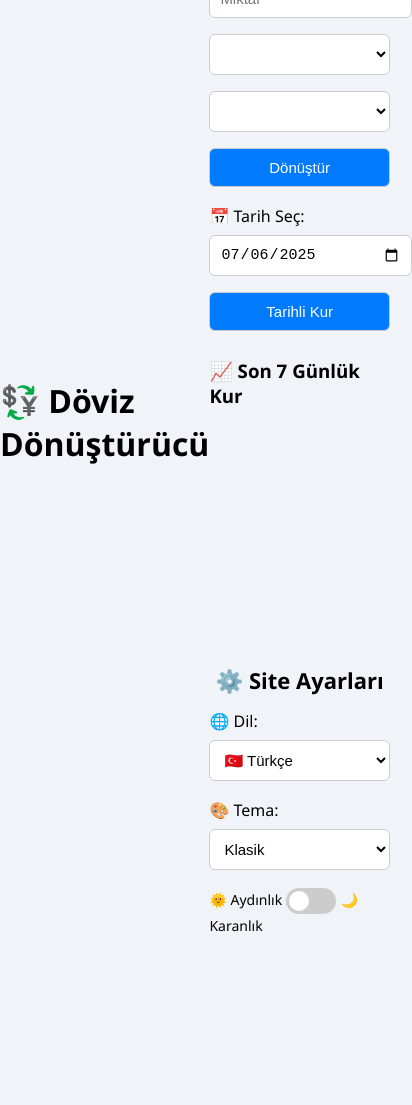
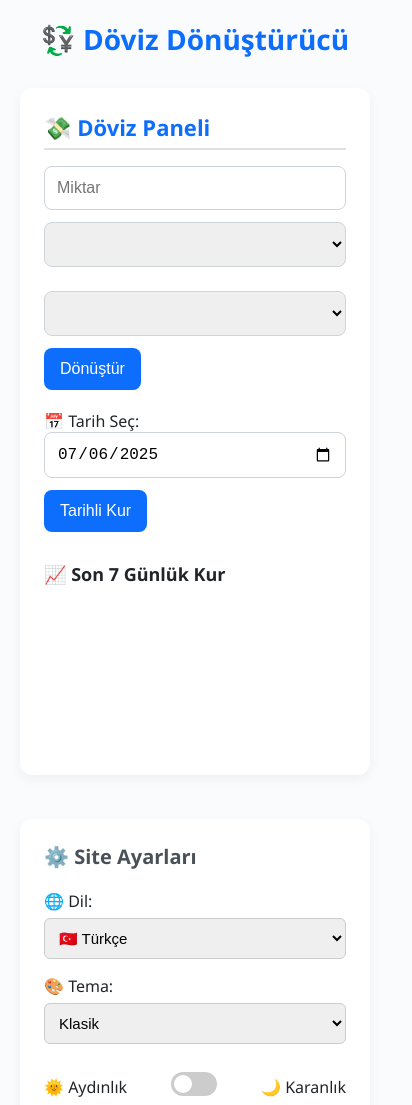
Before and after one commit to Baldwinass/Doviz-Donusturucu--Currency-Converter, a plain HTML site: page index.html in a window 390 px wide. Shown: the whole page, 412 px wide, since content can reach past the window. Before the commit the page ends 936 px from the top, so only its background shows below. Drawn offline with nearby package versions, Linux system fonts and the light colour scheme; no server answers.

Commit message:
style.css

```diff
--- a/style.css
+++ b/style.css
@@ -1,122 +1,154 @@
-:root {
-  --bg-color: #f0f4f8;
-  --text-color: #000;
-  --card-bg: #fff;
-  --button-bg: #007bff;
-  --button-hover: #0056b3;
-}
-
-body.fun {
-  --bg-color: linear-gradient(135deg, #f6d365, #fda085);
-  --text-color: #222;
-  --card-bg: rgba(255, 255, 255, 0.85);
-  --button-bg: #ff6f61;
-  --button-hover: #e85c50;
-}
-
-body.retro {
-  --bg-color: #1a1a2e;
-  --text-color: #fce38a;
-  --card-bg: #16213e;
-  --button-bg: #f08a5d;
-  --button-hover: #b83b5e;
-}
-
-body.dark {
-  --bg-color: #121212;
-  --text-color: #f0f0f0;
-  --card-bg: #1e1e1e;
-  --button-bg: #0d6efd;
-  --button-hover: #0a58ca;
+/* RESET */
+* {
+  box-sizing: border-box;
+  margin: 0;
+  padding: 0;
 }
 
 body {
   font-family: 'Segoe UI', sans-serif;
-  background: var(--bg-color);
-  color: var(--text-color);
-  margin: 0;
-  padding: 0;
-  height: 100vh;
-  display: flex;
-  justify-content: center;
-  align-items: center;
+  background-color: #f9fbfc;
+  color: #212529;
+  padding: 20px;
   transition: background 0.3s, color 0.3s;
 }
 
-.container {
-  background: var(--card-bg);
-  padding: 25px;
-  border-radius: 12px;
-  box-shadow: 0 4px 12px rgba(0,0,0,0.1);
-  width: 420px;
-  max-height: 95vh;
-  overflow-y: auto;
-  box-sizing: border-box;
-  animation: fadeIn 0.6s ease;
+header {
+  text-align: center;
+  margin-bottom: 30px;
 }
 
-@keyframes fadeIn {
-  from { opacity: 0; transform: translateY(20px); }
-  to { opacity: 1; transform: translateY(0); }
+header h1 {
+  font-size: 28px;
+  color: #0d6efd;
+  font-weight: bold;
 }
 
-h2 {
-  text-align: center;
-  font-size: 22px;
-  margin-bottom: 15px;
+.wrapper {
+  display: flex;
+  flex-wrap: wrap;
+  gap: 24px;
+  justify-content: space-between;
 }
 
-label {
+/* Döviz Paneli */
+.converter-panel {
+  flex: 1 1 60%;
+  background: #ffffff;
+  padding: 24px;
+  border-radius: 12px;
+  box-shadow: 0 4px 12px rgba(0,0,0,0.05);
+}
+
+.converter-panel h2 {
+  font-size: 22px;
+  font-weight: bold;
+  margin-bottom: 16px;
+  color: #0d6efd;
+  border-bottom: 2px solid #e0e0e0;
+  padding-bottom: 6px;
+}
+
+.input-group,
+.date-group {
+  margin-bottom: 20px;
+}
+
+.input-group input,
+.date-group input,
+.currency-selects select {
+  width: 100%;
+  padding: 12px;
+  font-size: 16px;
+  border: 1px solid #ced4da;
+  border-radius: 8px;
+  margin-bottom: 12px;
+}
+
+.currency-selects {
+  display: flex;
+  gap: 12px;
+}
+
+.currency-selects select {
+  flex: 1;
+}
+
+button {
+  padding: 12px 16px;
+  background-color: #0d6efd;
+  color: white;
+  border: none;
+  border-radius: 8px;
+  font-size: 16px;
+  cursor: pointer;
+  transition: background 0.2s ease;
+}
+
+button:hover {
+  background-color: #0849b7;
+}
+
+.result-text {
+  margin-top: 8px;
+  font-weight: bold;
+  color: #198754;
+}
+
+.chart-section {
+  margin-top: 30px;
+}
+
+.chart-section h3 {
+  margin-bottom: 10px;
+  font-size: 18px;
+}
+
+/* Site Ayarları */
+.settings-panel {
+  flex: 1 1 35%;
+  background: #ffffff;
+  padding: 24px;
+  border-radius: 12px;
+  box-shadow: 0 4px 12px rgba(0,0,0,0.05);
+  min-width: 260px;
+}
+
+.settings-panel h2 {
+  margin-bottom: 20px;
+  font-size: 20px;
+  color: #495057;
+  font-weight: bold;
+}
+
+.settings-panel label {
   font-weight: 500;
-  margin-top: 10px;
+  margin-bottom: 6px;
   display: block;
 }
 
-input, select, button {
+.settings-panel select {
   width: 100%;
   padding: 10px;
-  margin: 8px 0;
+  margin-bottom: 16px;
   font-size: 15px;
   border-radius: 6px;
   border: 1px solid #ccc;
-  background: #fff;
 }
 
-button {
-  background-color: var(--button-bg);
-  color: white;
-  cursor: pointer;
-  transition: background 0.3s, transform 0.1s;
-}
-
-button:active {
-  transform: scale(0.97);
-}
-
-button:hover {
-  background-color: var(--button-hover);
-}
-
-#result, #dateResult {
-  text-align: center;
-  font-weight: bold;
-  font-size: 15px;
-  margin-top: 10px;
-}
-
-.toggle-container {
+/* Karanlık-Aydınlık anahtarı */
+.dark-toggle {
   display: flex;
-  justify-content: center;
   align-items: center;
-  gap: 10px;
-  margin-top: 10px;
+  justify-content: space-between;
+  margin-top: 12px;
 }
 
 .switch {
   position: relative;
   display: inline-block;
-  width: 50px;
-  height: 26px;
+  width: 46px;
+  height: 24px;
 }
 
 .switch input {
@@ -127,51 +159,87 @@ button:hover {
 
 .slider {
   position: absolute;
-  cursor: pointer;
   background-color: #ccc;
-  border-radius: 34px;
+  border-radius: 24px;
   top: 0;
   left: 0;
   right: 0;
   bottom: 0;
   transition: 0.4s;
+  cursor: pointer;
 }
 
-.slider::before {
+.slider:before {
+  content: "";
   position: absolute;
-  content: "";
-  height: 20px;
-  width: 20px;
+  height: 18px;
+  width: 18px;
+  background-color: white;
+  border-radius: 50%;
   left: 3px;
   bottom: 3px;
-  background-color: white;
-  border-radius: 50%;
   transition: 0.4s;
 }
 
-.switch input:checked + .slider {
-  background-color: var(--button-bg);
+input:checked + .slider {
+  background-color: #0d6efd;
 }
 
-.switch input:checked + .slider::before {
-  transform: translateX(24px);
+input:checked + .slider:before {
+  transform: translateX(22px);
 }
 
-.toggle-label {
-  font-size: 14px;
-  user-select: none;
+/* Temalar */
+body.default { background: #f9fbfc; }
+body.fun { background: linear-gradient(135deg, #ffe0f0, #d7efff); }
+body.retro { background: #f4ecd8; color: #2d1b00; }
+
+body.fun .converter-panel,
+body.fun .settings-panel {
+  background: #ffffffee;
 }
 
-canvas {
-  width: 100%;
-  height: 200px;
-  margin-top: 15px;
+body.retro .converter-panel,
+body.retro .settings-panel {
+  background: #fffaf0;
+  border: 1px solid #ccbfa3;
 }
 
-.chart-title {
-  display: block;
-  margin-top: 20px;
-  font-weight: bold;
-  text-align: center;
-  font-size: 15px;
+/* Karanlık Mod */
+body.dark {
+  background-color: #121212;
+  color: #f1f1f1;
 }
+
+body.dark .converter-panel,
+body.dark .settings-panel {
+  background-color: #1f1f1f;
+}
+
+body.dark input,
+body.dark select,
+body.dark button {
+  background-color: #2a2a2a;
+  color: #f1f1f1;
+  border-color: #444;
+}
+
+body.dark .converter-panel h2 {
+  color: #66b2ff;
+  border-color: #444;
+}
+
+/* Mobil uyumluluk */
+@media (max-width: 768px) {
+  .wrapper {
+    flex-direction: column;
+  }
+
+  .currency-selects {
+    flex-direction: column;
+  }
+
+  .settings-panel {
+    margin-top: 20px;
+  }
+}
```
